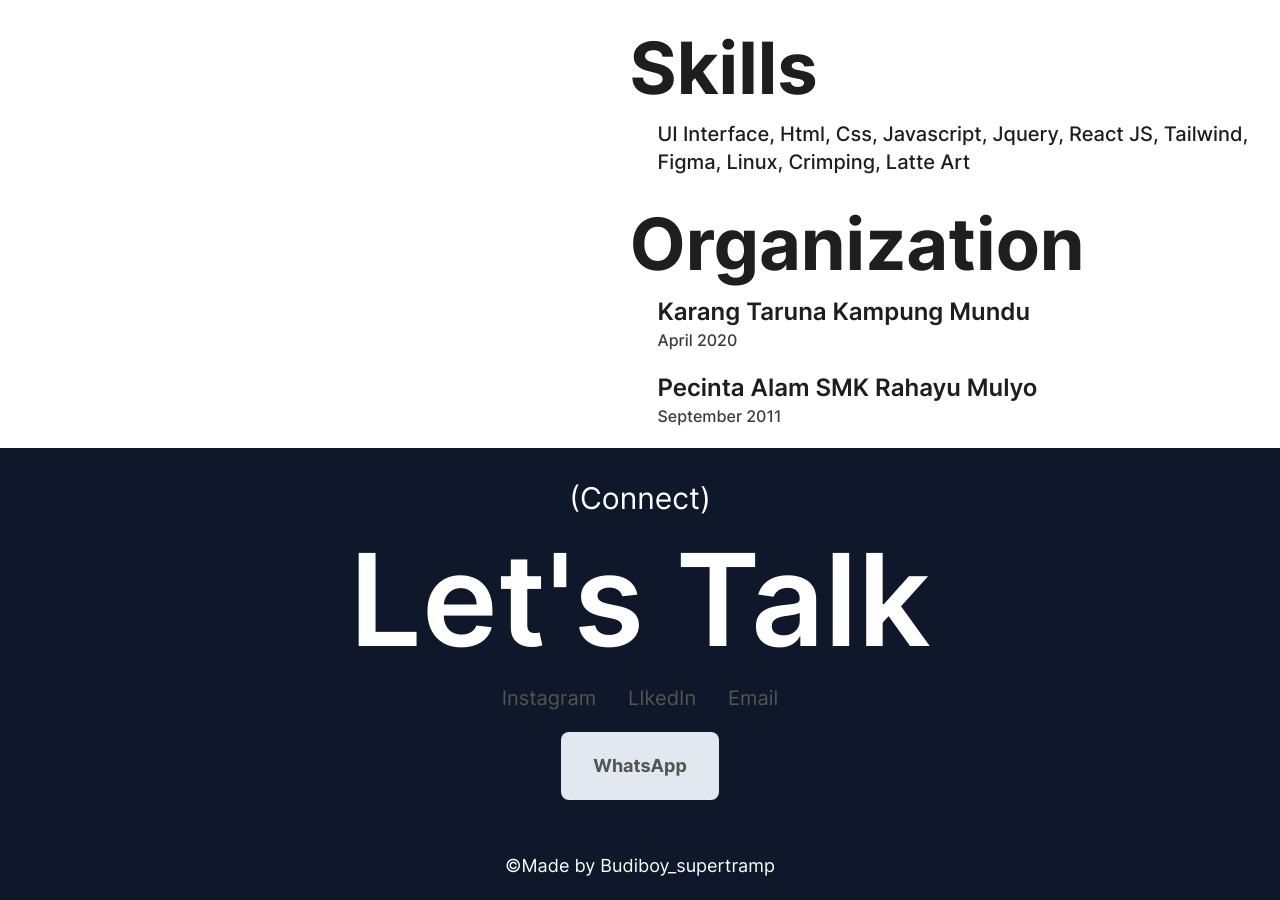
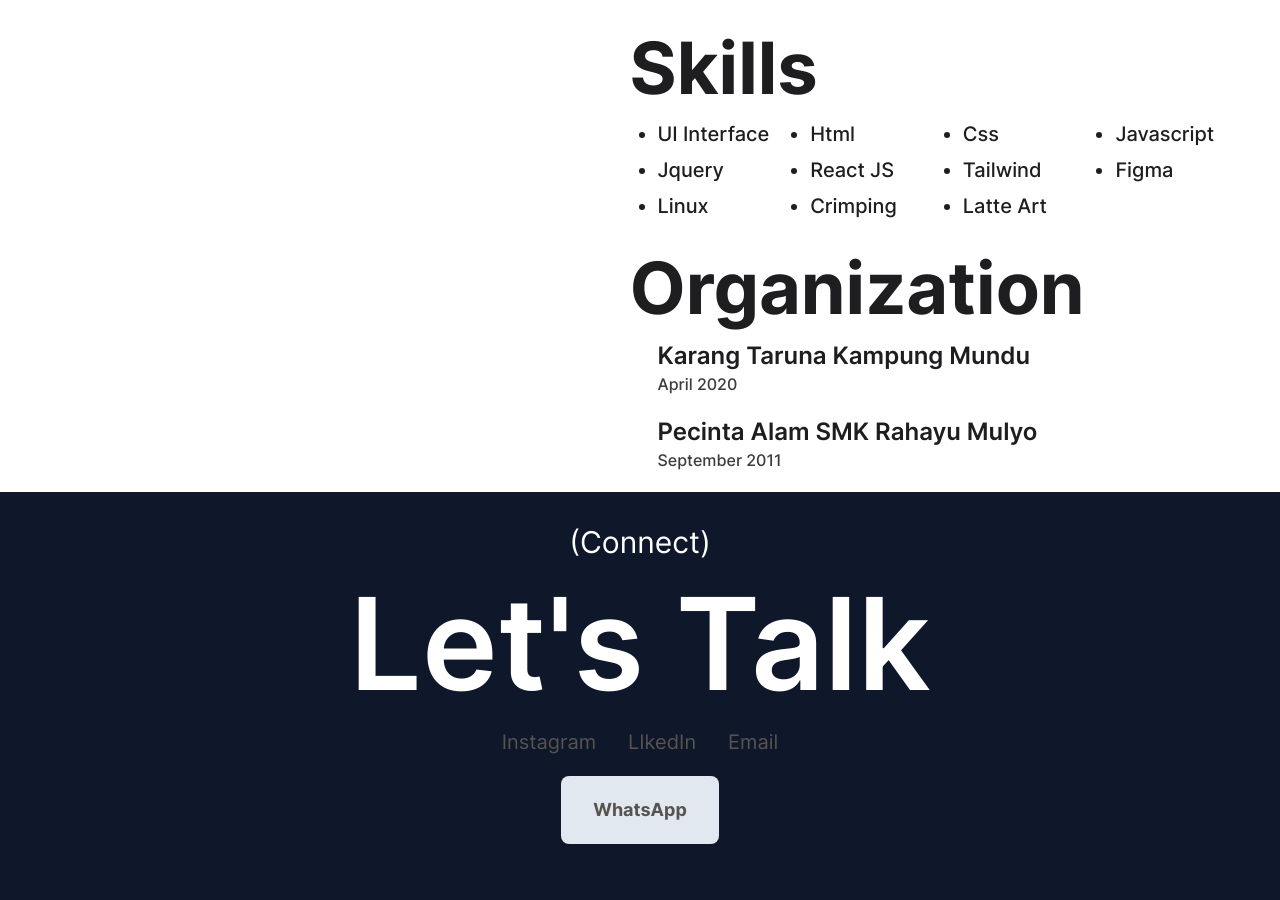
Before and after one commit to budiboysupertramp/budiboy_porto, a React (Vite) app: page /about in a window 1280 px wide. Shown: the part 1440-2340 px from the top of the page. Built offline with nearby package versions, Linux system fonts and the light colour scheme.

Commit message:
add data skills

```diff
--- a/src/dataHelper/DataHelper.js
+++ b/src/dataHelper/DataHelper.js
@@ -47,8 +47,38 @@ export const budiSchool = [
 
 export const budiSkill = [
   {
-    title : "UI Interface, Html, Css, Javascript, Jquery, React JS, Tailwind, Figma, Linux, Crimping, Latte Art",
-  }
+    title : "UI Interface",
+  },
+  {
+    title : "Html",
+  },
+  {
+    title : "Css",
+  },
+  {
+    title : "Javascript",
+  },
+  {
+    title : "Jquery",
+  },
+  {
+    title : "React JS",
+  },
+  {
+    title : "Tailwind",
+  },
+  {
+    title : "Figma",
+  },
+  {
+    title : "Linux",
+  },
+  {
+    title : "Crimping",
+  },
+  {
+    title: "Latte Art",
+  },
 ]
 
 export const organization = [
--- a/src/pages/about/About.jsx
+++ b/src/pages/about/About.jsx
@@ -70,13 +70,14 @@ const About = () => {
                 <div className="bx-content-cv w-full">
                   <h1 className="md:text-7xl sm:text-3xl font-bold">Skills</h1>
                   <div className="w-full flex flex-col gap-5 md:mt-4 sm:mt-3">
+                    <div  className="col-cv w-full md:pl-7 sm:pl-0 grid md:grid-cols-4 sm:grid-cols-2 gap-2" >
                     {DataHelper && budiSkill.map((skill, index)=> (
-                        <div key = {index} className="col-cv w-full md:pl-7 sm:pl-0" >
-                          <p className="col-cv-work sm:text-lg md:text-xl">{skill.title}</p>
+                        <p key = {index} className="col-cv-work sm:text-lg md:text-xl list-item">{skill.title}</p>
+                    ))}
                       </div>
-                    ))}
                   </div>
                 </div>
+
 
                 <div className="bx-content-cv w-full mb-5">
                   <h1 className="md:text-7xl sm:text-3xl font-bold">Organization</h1>
```
